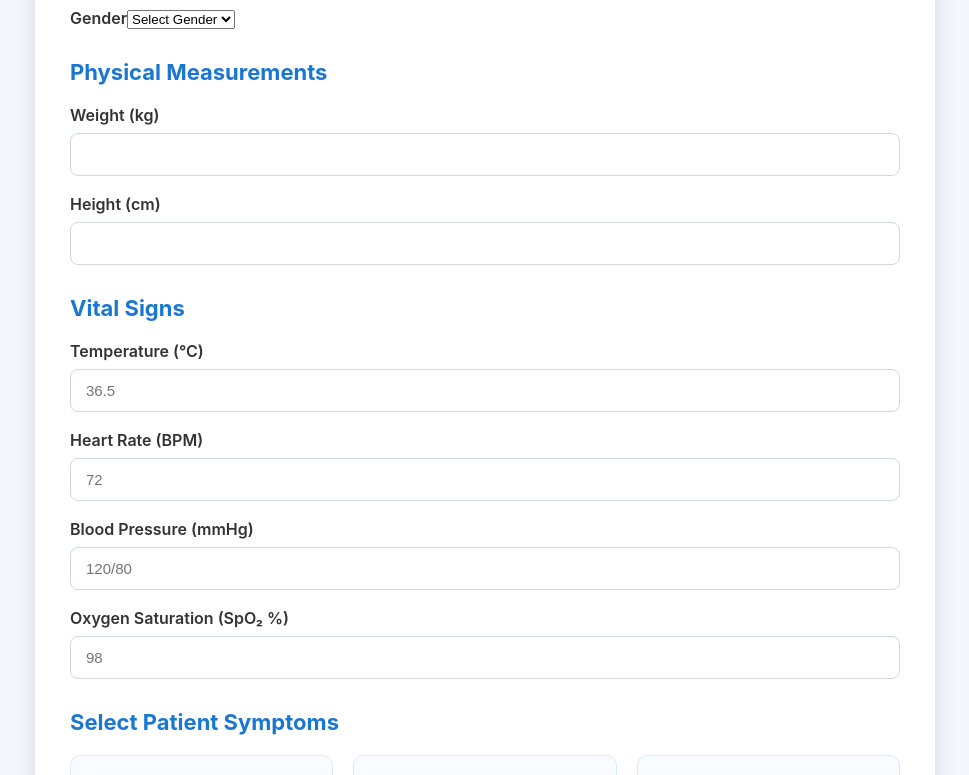
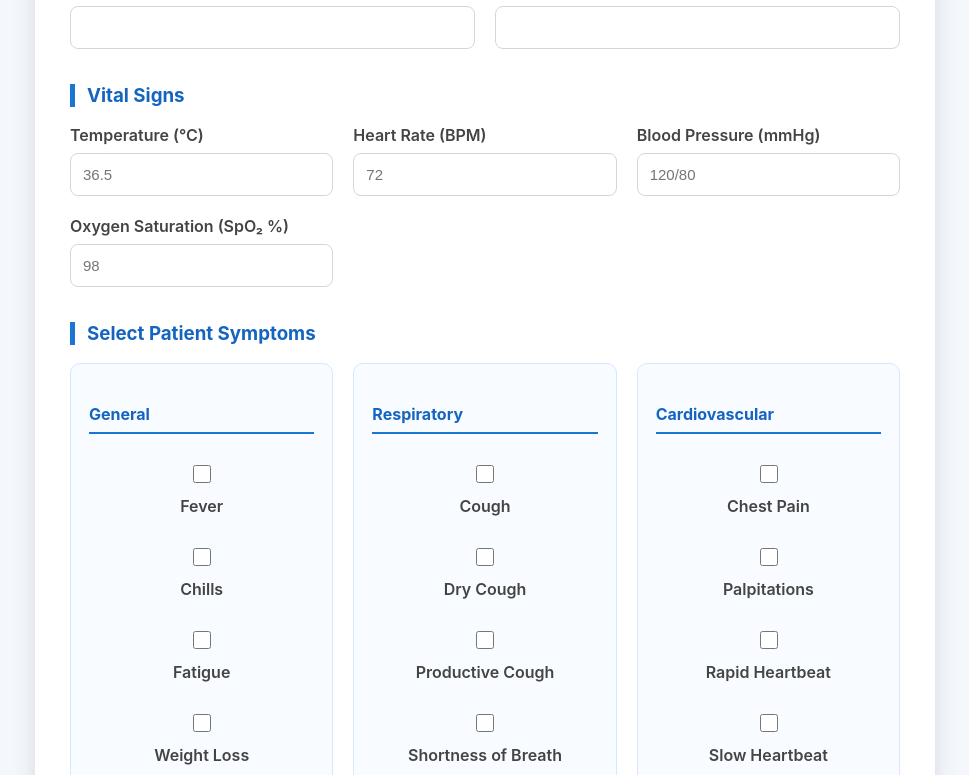
Before and after one commit to minasty/ai-clinical-decision-support-system, a React (Create React App) app in the folder frontend/: page /analyze in a window 1280 px wide. Shown: the part 565-1340 px from the top of the page, without its empty margins (155-1124 px from the left). Built offline with nearby package versions, Linux system fonts and the light colour scheme; no server answers; sample sign-in values are in the browser's storage.

Commit message:
Refactor PatientForm styles for better layout

```diff
--- a/frontend/src/components/PatientForm.css
+++ b/frontend/src/components/PatientForm.css
@@ -1,10 +1,10 @@
-/* ===========================================
-   Patient Form
-=========================================== */
+/* ===================================================
+   PATIENT FORM CONTAINER
+=================================================== */
 
 .patient-form {
 
-    max-width: 1000px;
+    max-width: 1300px;
 
     margin: 30px auto;
 
@@ -14,345 +14,143 @@
 
     border-radius: 12px;
 
-    box-shadow: 0 8px 25px rgba(0, 0, 0, 0.12);
+    box-shadow: 0 8px 25px rgba(0,0,0,0.12);
 
 }
 
-/* ===========================================
-   Headings
-=========================================== */
 
-.patient-form h2 {
+/* ===================================================
+   HEADINGS
+=================================================== */
 
-    text-align: center;
+.patient-form h2{
 
-    color: #1565c0;
+    text-align:center;
 
-    margin-bottom: 10px;
+    color:#1565c0;
 
-    font-size: 30px;
+    margin-bottom:30px;
+
+    font-size:32px;
 
 }
 
-.patient-form h3 {
+.form-section{
 
-    margin-top: 30px;
-
-    margin-bottom: 20px;
-
-    color: #1976d2;
-
-    font-size: 22px;
+    margin-bottom:35px;
 
 }
 
-.patient-form h4 {
+.form-section h3{
 
-    margin-bottom: 15px;
+    color:#1565c0;
 
-    color: #0d47a1;
+    margin-bottom:18px;
 
-    border-left: 5px solid #1976d2;
+    border-left:5px solid #1976d2;
 
-    padding-left: 10px;
-
-    font-size: 18px;
+    padding-left:12px;
 
 }
 
-/* ===========================================
-   Labels
-=========================================== */
 
-.patient-form label {
+/* ===================================================
+   FORM GRID
+=================================================== */
 
-    display: block;
+.form-grid{
 
-    margin-bottom: 18px;
+    display:grid;
 
-    font-weight: 600;
+    grid-template-columns:repeat(auto-fit,minmax(250px,1fr));
 
-    color: #333;
+    gap:20px;
 
 }
 
-/* ===========================================
-   Inputs
-=========================================== */
 
-.patient-form input[type="number"],
-.patient-form input[type="text"] {
+/* ===================================================
+   LABELS
+=================================================== */
 
-    width: 100%;
+.patient-form label{
 
-    padding: 12px 15px;
+    display:flex;
 
-    margin-top: 8px;
+    flex-direction:column;
 
-    border: 1px solid #cfd8dc;
+    font-weight:600;
 
-    border-radius: 8px;
-
-    font-size: 15px;
-
-    box-sizing: border-box;
-
-    transition: all 0.3s ease;
+    color:#444;
 
 }
 
-.patient-form input:focus {
 
-    outline: none;
+/* ===================================================
+   INPUTS
+=================================================== */
 
-    border-color: #1976d2;
+.patient-form input,
 
-    box-shadow: 0 0 6px rgba(25, 118, 210, 0.25);
+.patient-form select{
+
+    margin-top:8px;
+
+    padding:12px;
+
+    border:1px solid #cfd8dc;
+
+    border-radius:8px;
+
+    font-size:15px;
+
+    transition:.3s;
+
+    box-sizing:border-box;
 
 }
 
-/* ===========================================
-   Symptoms Section
-=========================================== */
+.patient-form input:focus,
 
-.symptoms {
+.patient-form select:focus{
 
-    margin-top: 30px;
+    outline:none;
+
+    border-color:#1976d2;
+
+    box-shadow:0 0 6px rgba(25,118,210,.25);
 
 }
 
-/* Category Card */
 
-.symptom-category {
+/* ===================================================
+   ERROR MESSAGE
+=================================================== */
 
-    background: #f8fbff;
+.error{
 
-    border: 1px solid #d6e8ff;
+    background:#ffebee;
 
-    border-radius: 10px;
+    color:#c62828;
 
-    padding: 20px;
+    border:1px solid #ef9a9a;
 
-    margin-bottom: 25px;
+    padding:15px;
+
+    border-radius:8px;
+
+    margin-bottom:20px;
+
+    text-align:center;
+
+    font-weight:bold;
 
 }
 
-/* Symptom Grid */
 
-.symptom-grid {
-
-    display: grid;
-
-    grid-template-columns: repeat(auto-fit, minmax(220px, 1fr));
-
-    gap: 12px;
-
-}
-
-/* Checkbox Card */
-
-.checkbox {
-
-    display: flex;
-
-    align-items: center;
-
-    gap: 10px;
-
-    padding: 12px;
-
-    background: white;
-
-    border: 1px solid #ddd;
-
-    border-radius: 8px;
-
-    cursor: pointer;
-
-    transition: all 0.25s ease;
-
-    font-weight: 500;
-
-}
-
-.checkbox:hover {
-
-    background: #e3f2fd;
-
-    border-color: #1976d2;
-
-    transform: translateY(-2px);
-
-}
-
-.checkbox input {
-
-    width: 18px;
-
-    height: 18px;
-
-    cursor: pointer;
-
-}
-
-/* ===========================================
-   Button
-=========================================== */
-
-.patient-form button {
-
-    width: 100%;
-
-    margin-top: 30px;
-
-    padding: 15px;
-
-    border: none;
-
-    border-radius: 8px;
-
-    background: #1976d2;
-
-    color: white;
-
-    font-size: 18px;
-
-    font-weight: bold;
-
-    cursor: pointer;
-
-    transition: 0.3s;
-
-}
-
-.patient-form button:hover {
-
-    background: #1565c0;
-
-}
-
-.patient-form button:disabled {
-
-    background: #90a4ae;
-
-    cursor: not-allowed;
-
-}
-
-/* ===========================================
-   Error Message
-=========================================== */
-
-.error {
-
-    background: #ffebee;
-
-    color: #c62828;
-
-    border: 1px solid #ef9a9a;
-
-    padding: 15px;
-
-    border-radius: 8px;
-
-    margin-bottom: 20px;
-
-    text-align: center;
-
-    font-weight: bold;
-
-}
-
-/* ===========================================
-   Success Message (Future Use)
-=========================================== */
-
-.success {
-
-    background: #e8f5e9;
-
-    color: #2e7d32;
-
-    border: 1px solid #81c784;
-
-    padding: 15px;
-
-    border-radius: 8px;
-
-    margin-bottom: 20px;
-
-    text-align: center;
-
-    font-weight: bold;
-
-}
-
-/* ===========================================
-   Responsive Design
-=========================================== */
-
-@media (max-width: 768px) {
-
-    .patient-form {
-
-        padding: 20px;
-
-        margin: 15px;
-
-    }
-
-    .patient-form h2 {
-
-        font-size: 24px;
-
-    }
-
-    .patient-form h3 {
-
-        font-size: 20px;
-
-    }
-
-    .patient-form h4 {
-
-        font-size: 17px;
-
-    }
-
-    .symptom-grid {
-
-        grid-template-columns: 1fr;
-
-    }
-
-    .patient-form button {
-
-        font-size: 16px;
-
-    }
-
-}
-
-/* ===========================================
-   Large Screens
-=========================================== */
-
-@media (min-width: 1200px) {
-
-    .patient-form {
-
-        max-width: 1100px;
-
-    }
-
-    .symptom-grid {
-
-        grid-template-columns: repeat(3, 1fr);
-
-    }
-
-}
-/* Three-column layout for symptom categories */
+/* ===================================================
+   SYMPTOM SECTION
+=================================================== */
 
 .categories-grid{
 
@@ -362,39 +160,41 @@
 
     gap:20px;
 
-    margin-top:20px;
-
 }
 
-/* Category card */
+
+/* ===================================================
+   CATEGORY CARD
+=================================================== */
 
 .symptom-category{
 
     background:#f8fbff;
 
-    border:1px solid #dbe9ff;
+    border:1px solid #d6e8ff;
 
     border-radius:10px;
 
-    padding:15px;
+    padding:18px;
 
 }
 
-/* Category title */
-
 .symptom-category h4{
 
-    margin-bottom:12px;
+    margin-bottom:15px;
 
     color:#1565c0;
 
     border-bottom:2px solid #1976d2;
 
-    padding-bottom:6px;
+    padding-bottom:8px;
 
 }
 
-/* Symptoms inside each category */
+
+/* ===================================================
+   SYMPTOM LIST
+=================================================== */
 
 .symptom-list{
 
@@ -406,9 +206,100 @@
 
 }
 
-/* Responsive */
 
-@media (max-width:992px){
+/* ===================================================
+   CHECKBOX
+=================================================== */
+
+.checkbox{
+
+    display:flex;
+
+    flex-direction:row;
+
+    align-items:center;
+
+    gap:10px;
+
+    padding:8px;
+
+    border-radius:6px;
+
+    transition:.2s;
+
+    cursor:pointer;
+
+    font-weight:500;
+
+}
+
+.checkbox:hover{
+
+    background:#e3f2fd;
+
+}
+
+.checkbox input{
+
+    width:18px;
+
+    height:18px;
+
+    cursor:pointer;
+
+}
+
+
+/* ===================================================
+   SUBMIT BUTTON
+=================================================== */
+
+.submit-button{
+
+    width:100%;
+
+    padding:15px;
+
+    margin-top:35px;
+
+    border:none;
+
+    border-radius:8px;
+
+    background:#1976d2;
+
+    color:white;
+
+    font-size:18px;
+
+    font-weight:bold;
+
+    cursor:pointer;
+
+    transition:.3s;
+
+}
+
+.submit-button:hover{
+
+    background:#1565c0;
+
+}
+
+.submit-button:disabled{
+
+    background:#90a4ae;
+
+    cursor:not-allowed;
+
+}
+
+
+/* ===================================================
+   RESPONSIVE
+=================================================== */
+
+@media (max-width:1200px){
 
     .categories-grid{
 
@@ -420,10 +311,24 @@
 
 @media (max-width:768px){
 
+    .patient-form{
+
+        margin:15px;
+
+        padding:20px;
+
+    }
+
     .categories-grid{
 
         grid-template-columns:1fr;
 
     }
 
+    .form-grid{
+
+        grid-template-columns:1fr;
+
+    }
+
 }
```
